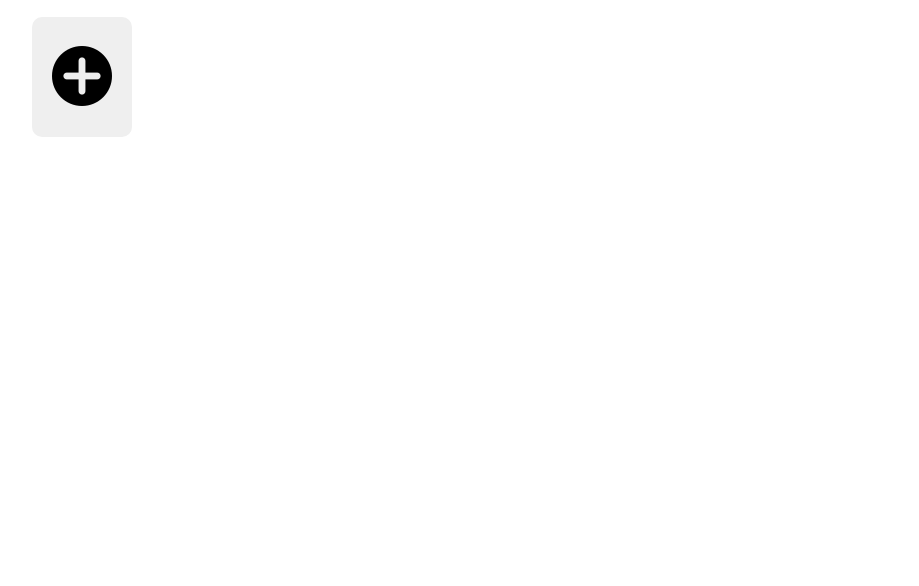
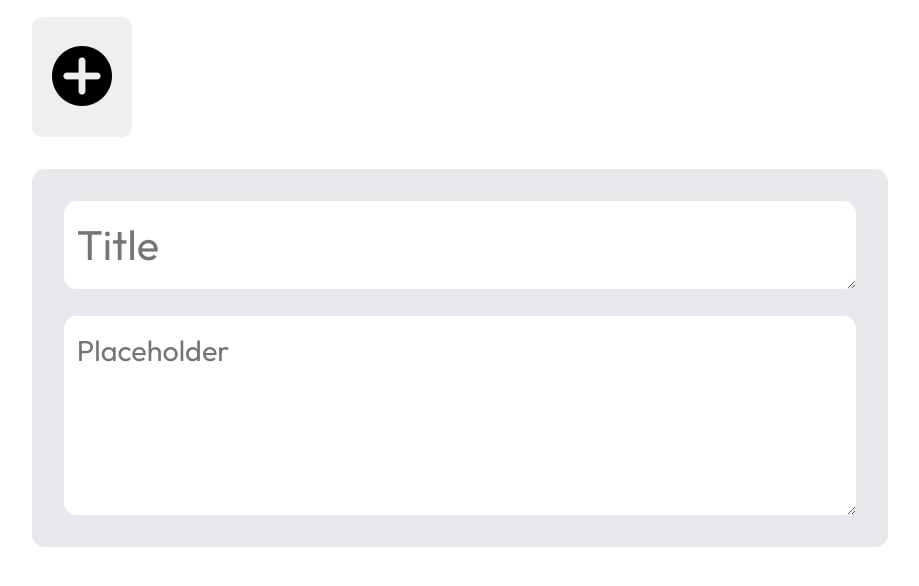
Before and after one commit to reis-bits/projeto-frogpile, a plain HTML site: page app.html in a window 1280 px wide. Shown: the part 110-696 px from the top of the page, without its empty margins (180-1099 px from the left). Drawn offline with Linux system fonts and the light colour scheme.

Commit message:
added noteblocks

```diff
--- a/app.html
+++ b/app.html
@@ -20,7 +20,15 @@
     <main>
     <section class="app-container">
     <button class="add-noteblock"><img src="assets/adicionar.png" alt="adicionar bloco de notas"></button>
-    </section>
+
+    <form class="app-form-add-noteblock">
+        <div class="app-form-field">
+            <label class="app-form-noteblock-title">
+                <textarea required rows="1" class="app-form-title-area" placeholder="Title"></textarea>
+            </label>
+            <textarea required rows="4" class="app-form-text-area" placeholder="Placeholder"></textarea>
+        </div>
+    </form>
     </main>
 </body>
 </html>
--- a/styles/abstract/_root.scss
+++ b/styles/abstract/_root.scss
@@ -4,7 +4,7 @@
     box-sizing: border-box;
   }
 
-  html, body, div, span, object, iframe, figure, h1, h2, h3, h4, h5, h6, p, blockquote, pre, a, code, em, img, small, strike, strong, sub, sup, tt, b, u, i, ol, ul, li, fieldset, form, label, table, caption, tbody, tfoot, thead, tr, th, td, main, canvas, embed, footer, header, nav, section, video{
+  html, body, div, span, object, iframe, figure, h1, h2, h3, h4, h5, h6, p, blockquote, pre, a, code, em, img, small, strike, strong, sub, sup, tt, b, u, i, ol, ul, li, fieldset, form, label, table, caption, tbody, tfoot, thead, tr, th, td, main, canvas, embed, footer, header, nav, section, video, textarea{
     margin: 0;
     padding: 0;
     border: 0;
--- a/styles/app/app.scss
+++ b/styles/app/app.scss
@@ -1,3 +1,4 @@
 @use '../abstract/root';
 @use './components/cabecalho';
 @use './components/addnoteblock';
+@use './components/noteblockedit';
--- /dev/null
+++ b/styles/app/components/_noteblockedit.scss
@@ -0,0 +1,40 @@
+.app-form-add-noteblock {
+    padding: 2rem;
+    border-radius: 0.8rem;
+    background: var(--fundo-card);
+    font-size: 1.8rem;
+    font-style: normal;
+    font-weight: 600;
+    line-height: 150%;
+    background: #E9E9ED;
+    width: 100%;
+    margin-top: 2rem;
+    .app-form-field {
+        width: 100%;
+        display: flex;
+        flex-flow: column wrap;
+        gap: 1rem;
+        .app-form-noteblock-title {
+            display: block;
+            width: 100%;
+            .app-form-title-area {
+                line-height: 150%;
+                width: 100%;
+                border-radius: 0.8rem;
+                padding: 0.8rem;
+                font-size: 2.6rem;
+                font-weight: 400;
+                white-space: nowrap;
+                resize: vertical;
+            }
+        }
+        .app-form-text-area {
+            width: 100%;
+            border-radius: 0.8rem;
+            padding: 0.8rem;
+            font-weight: 400;
+            white-space: nowrap;
+            resize: vertical;
+        }
+    }
+}
```
Also changed, not shown: styles/app/app.css, styles/menu/index.css, 1 other file.
